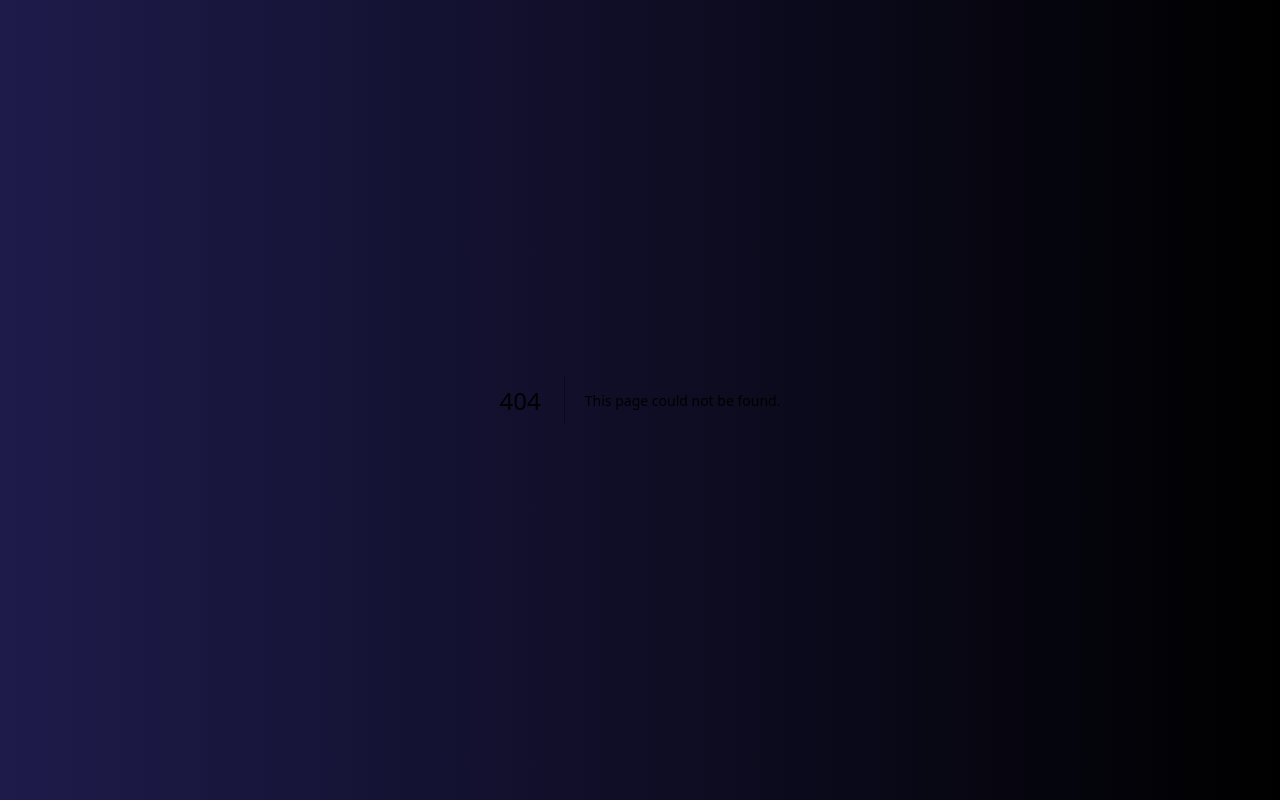
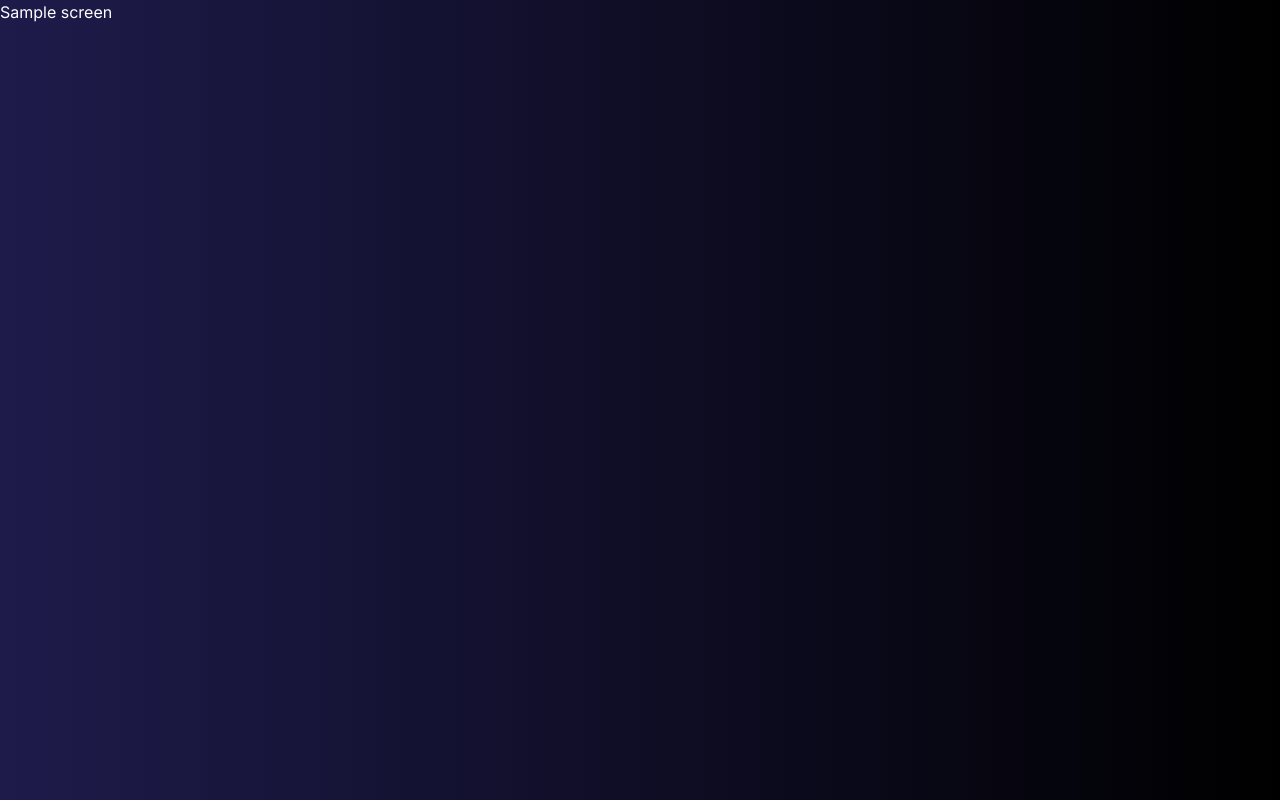
Before and after one commit to KarthikIDC/cidc-nextjs-starter, a Next.js app: page /dashboard in a window 1280 px wide. Before the commit this address had no page. Built offline with nearby package versions, Linux system fonts and the light colour scheme.

Commit message:
sample screen
Folder structure for screens

```diff
--- /dev/null
+++ b/app/(screens)/dashboard/page.tsx
@@ -0,0 +1,3 @@
+export default function Page() {
+  return <div className="text-white">Sample screen</div>;
+}
```
